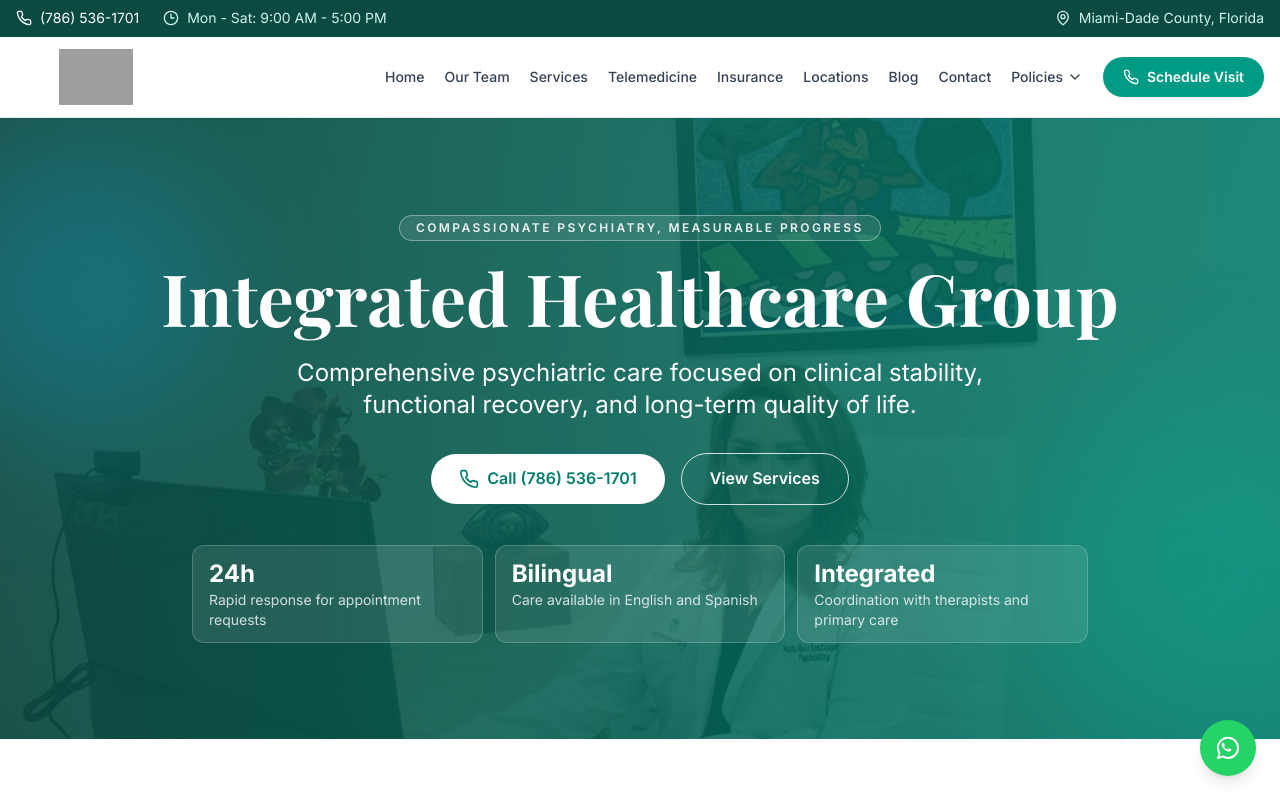
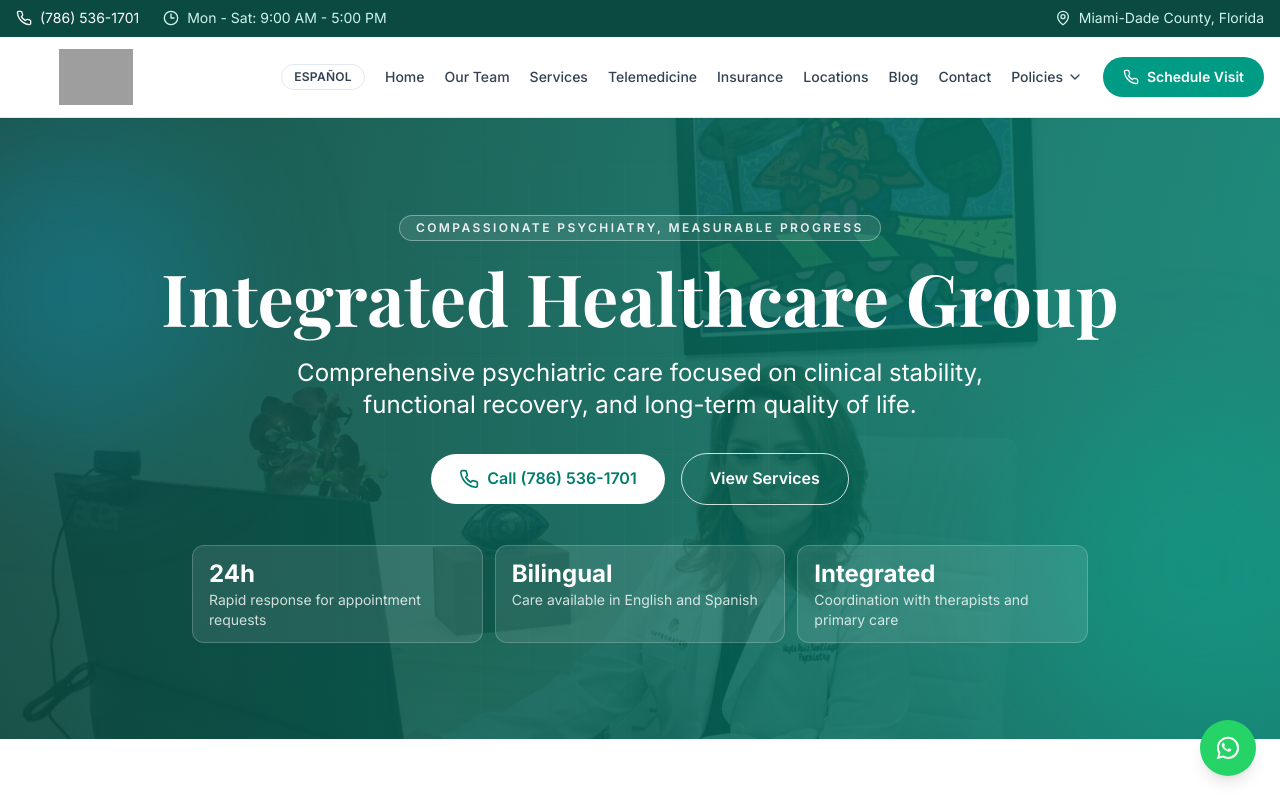
Before and after one commit to rolandoto/integrated-healthcare-2, a Next.js app: page / in a window 1280 px wide. Shown: the top 800 px of the page. Built offline with nearby package versions, Linux system fonts and the light colour scheme; grey boxes are pictures that could not be loaded; a web font is replaced by a local one.

Commit message:
Add language toggle button to header

```diff
--- a/app/components/Header.tsx
+++ b/app/components/Header.tsx
@@ -19,6 +19,11 @@ const navigationLinks = [
 export default function Header() {
   const [isMenuOpen, setIsMenuOpen] = useState(false);
   const [isFaqsOpen, setIsFaqsOpen] = useState(false);
+  const [language, setLanguage] = useState<'es' | 'en'>('es');
+
+  const toggleLanguage = () => {
+    setLanguage((prevLanguage) => (prevLanguage === 'es' ? 'en' : 'es'));
+  };
 
   return (
     <header className="sticky top-0 z-50 border-b border-slate-200 bg-white/95 shadow-sm backdrop-blur-sm">
@@ -56,6 +61,14 @@ export default function Header() {
           </Link>
 
           <div className="hidden items-center gap-5 lg:flex">
+            <button
+              onClick={toggleLanguage}
+              className="rounded-full border border-slate-200 px-3 py-1 text-xs font-semibold uppercase tracking-wide text-slate-700 transition-colors hover:border-primary-500 hover:text-primary-700"
+              aria-label="Toggle language"
+            >
+              {language === 'es' ? 'Español' : 'English'}
+            </button>
+
             {navigationLinks.map((link) => (
               <Link
                 key={link.href}
@@ -130,6 +143,14 @@ export default function Header() {
               </Link>
             ))}
 
+            <button
+              onClick={toggleLanguage}
+              className="w-full rounded-full border border-slate-200 px-3 py-2 text-sm font-semibold text-slate-700 transition-colors hover:border-primary-500 hover:text-primary-700"
+              aria-label="Toggle language"
+            >
+              {language === 'es' ? 'Español' : 'English'}
+            </button>
+
             <div className="my-2 h-px bg-slate-200" />
 
             <Link
```
